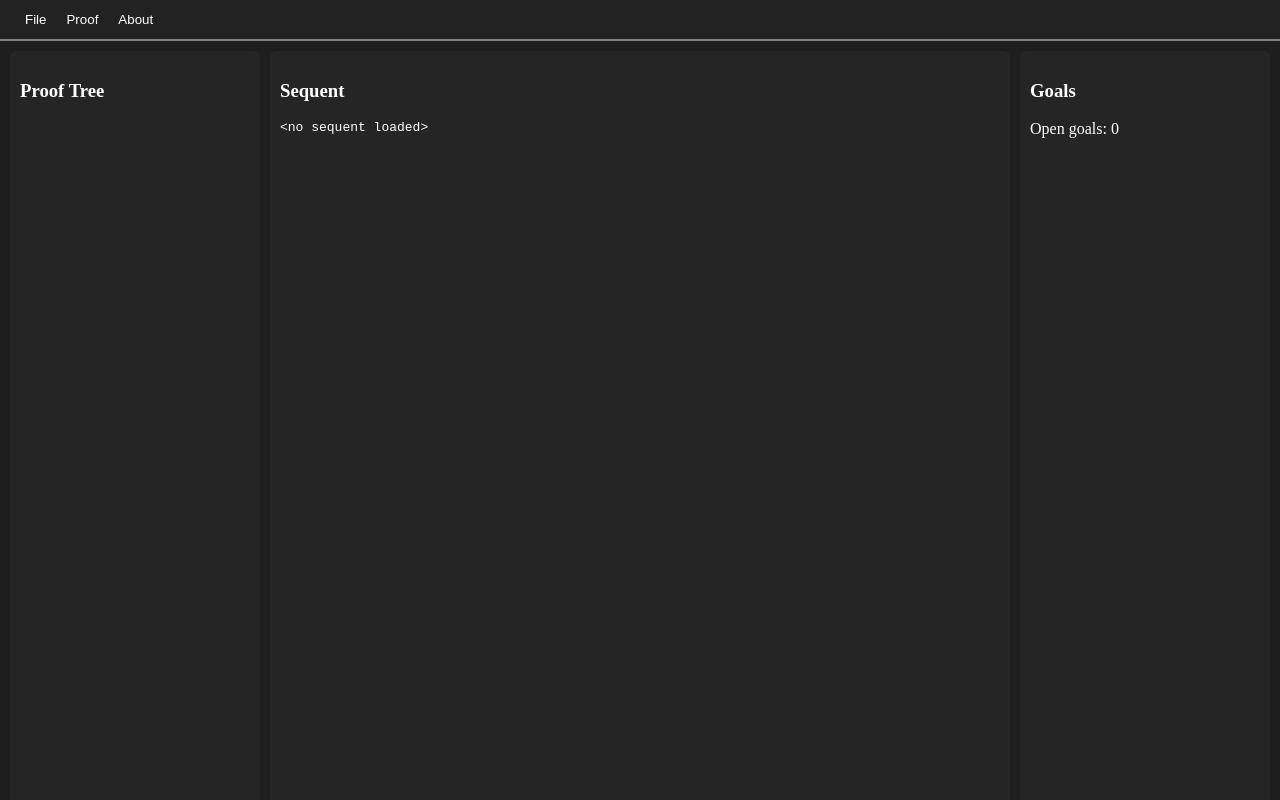
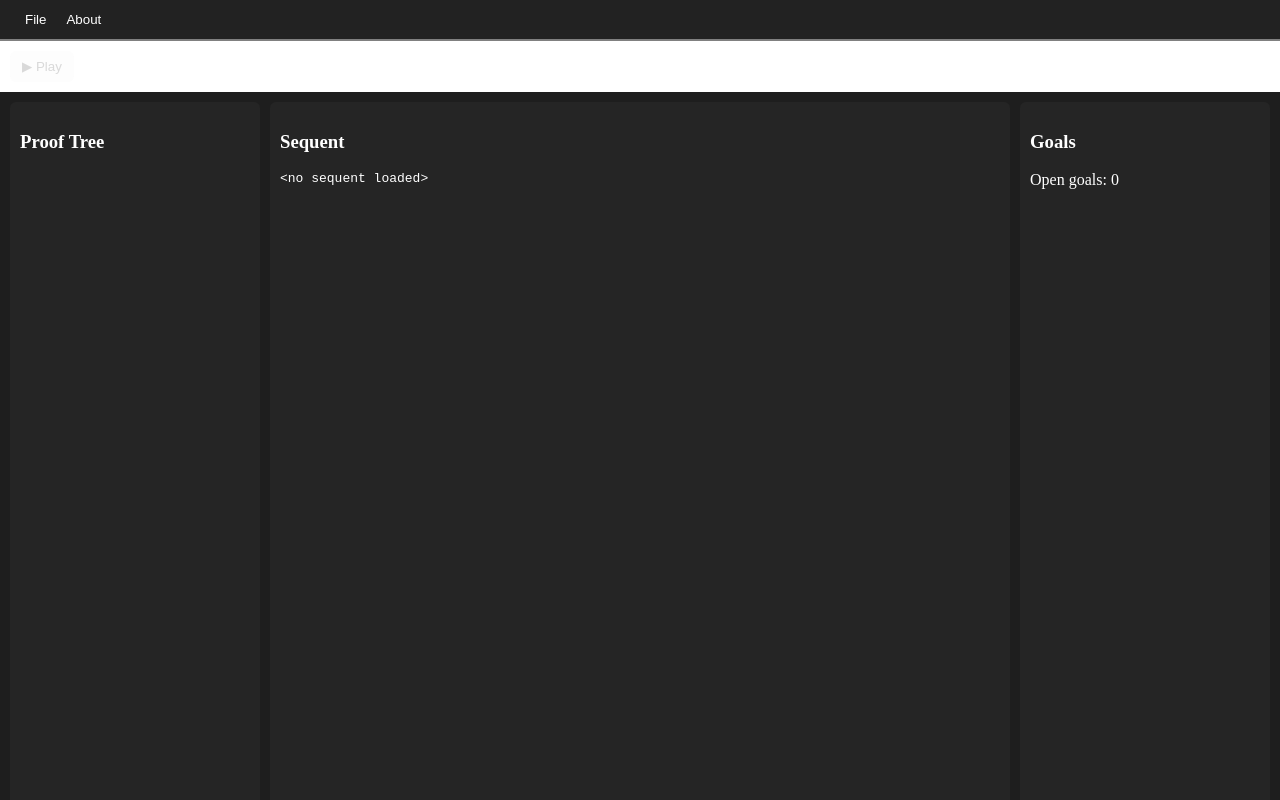
Before and after one commit to MrGunflame/keyui, a SvelteKit app: page / in a window 1280 px wide. Shown: the top 800 px of the page. Built offline with nearby package versions, Linux system fonts and the light colour scheme.

Commit message:
Move auto proof to main page as Play button (#37)

```diff
--- a/src/routes/+page.svelte
+++ b/src/routes/+page.svelte
@@ -26,7 +26,7 @@
   let appState: AppState = $state({
     client: new Client(),
     proof: null,
-    active_node:null,
+    active_node: null,
     proofTreeChanged: new ReactiveSignal(),
   });
 
@@ -38,12 +38,40 @@ fn main() {
 }
 `;
 
+  async function autoProof() {
+    if (!appState.proof) {
+      return;
+    }
+
+    const options = {
+      method: null,
+      dep: null,
+      query: null,
+      nonLinArith: null,
+      maxSteps: 1000,
+    };
+
+    try {
+      const status = await appState.client.proofAuto(appState.proof, options);
+      console.log(status);
+      appState.proofTreeChanged.notify();
+    } catch (err: any) {
+      errorState = err?.toString?.() ?? String(err);
+    }
+  }
 </script>
 
 <main class="container">
   <Header {appState} onError={(error) => (errorState = error)} />
+
+  <div class="actions">
+    <button class="play" on:click={autoProof} disabled={!appState.proof}>
+      ▶ Play
+    </button>
+  </div>
+
   <!-- <Api /> -->
-   {#if errorState}
+  {#if errorState}
     <Modal open={true} on:close={() => (errorState = null)}>
       <h2>Error</h2>
       <pre>
@@ -71,6 +99,25 @@ fn main() {
 </main>
 
 <style>
+  .actions {
+    padding: 10px;
+    display: flex;
+    gap: 10px;
+    align-items: center;
+  }
+
+  .play {
+    padding: 8px 12px;
+    border: none;
+    cursor: pointer;
+    border-radius: 6px;
+  }
+
+  .play:disabled {
+    opacity: 0.5;
+    cursor: not-allowed;
+  }
+
   .layout {
     display: grid;
     grid-template-columns: 250px 1fr 250px;
--- a/src/routes/Header.svelte
+++ b/src/routes/Header.svelte
@@ -1,56 +1,25 @@
 <script lang="ts">
   import Menu from './Menu.svelte';
   import FilePicker from './FilePicker.svelte';
-    import { open } from '@tauri-apps/plugin-fs';
 
   let { appState, onError } = $props();
 
   let file_menu_active = $state(false);
-    let big_button = $state(false);
 
   function toggleMenu() {
     file_menu_active ^= true;
-        big_button = false;
-    }
-
-    function toggleBigButton() {
-        big_button ^= true;
-        file_menu_active = false;
   }
 
   async function openKeyFile(path: string) {
-        const id = await appState.client.load({
-            problemFile: path,
-        });
+    const id = await appState.client.load({ problemFile: path });
+    appState.proof = id;
 
-        appState.proof = id;
     const root = await appState.client.proofTreeRoot(id);
     appState.active_node = root.id;
   }
 
   function tryOpenKeyFile(path: string) {
-        openKeyFile(path).catch(err => {
-            onError(err.toString());
-        });
-    }
-
-    async function autoProof() {
-        if (!appState.proof) {
-            return;
-        }
-
-        const options = {
-            method: null,
-            dep: null,
-            query: null,
-            nonLinArith: null,
-            maxSteps: 1000,
-        };
-
-        const status = await appState.client.proofAuto(appState.proof, options);
-        console.log(status);
-
-        appState.proofTreeChanged.notify();
+    openKeyFile(path).catch((err) => onError(err.toString()));
   }
 </script>
 
@@ -68,24 +37,14 @@
         </Menu>
       {/if}
     </li>
+
     <li>
-            <button onclick={toggleBigButton}>Proof</button>
-            {#if big_button}
-            <Menu>
-                <ul class="submenu">
-                    <li>
-                        <button onclick={autoProof}>Auto</button>
+      <button>About</button>
     </li>
-                </ul>
-            </Menu>
-            {/if}
-        </li>
-        <li><button>About</button></li>
   </ul>
 </div>
 
 <style>
-
   .header button {
     box-shadow: none;
   }
@@ -125,18 +84,8 @@
     display: flex;
     align-items: flex-start;
     flex-direction: column;
-    /* No padding so that it aligns with the top menu button. */
     padding: 0;
     background-color: #333;
     border: 1px solid #444;
   }
-
-.submenu button {
-    padding: 7px;
-}
-
-.submenu button:hover {
-    background-color: #555;
-}
-
 </style>
```
Lines whose indentation alone changed are shown as unchanged.
